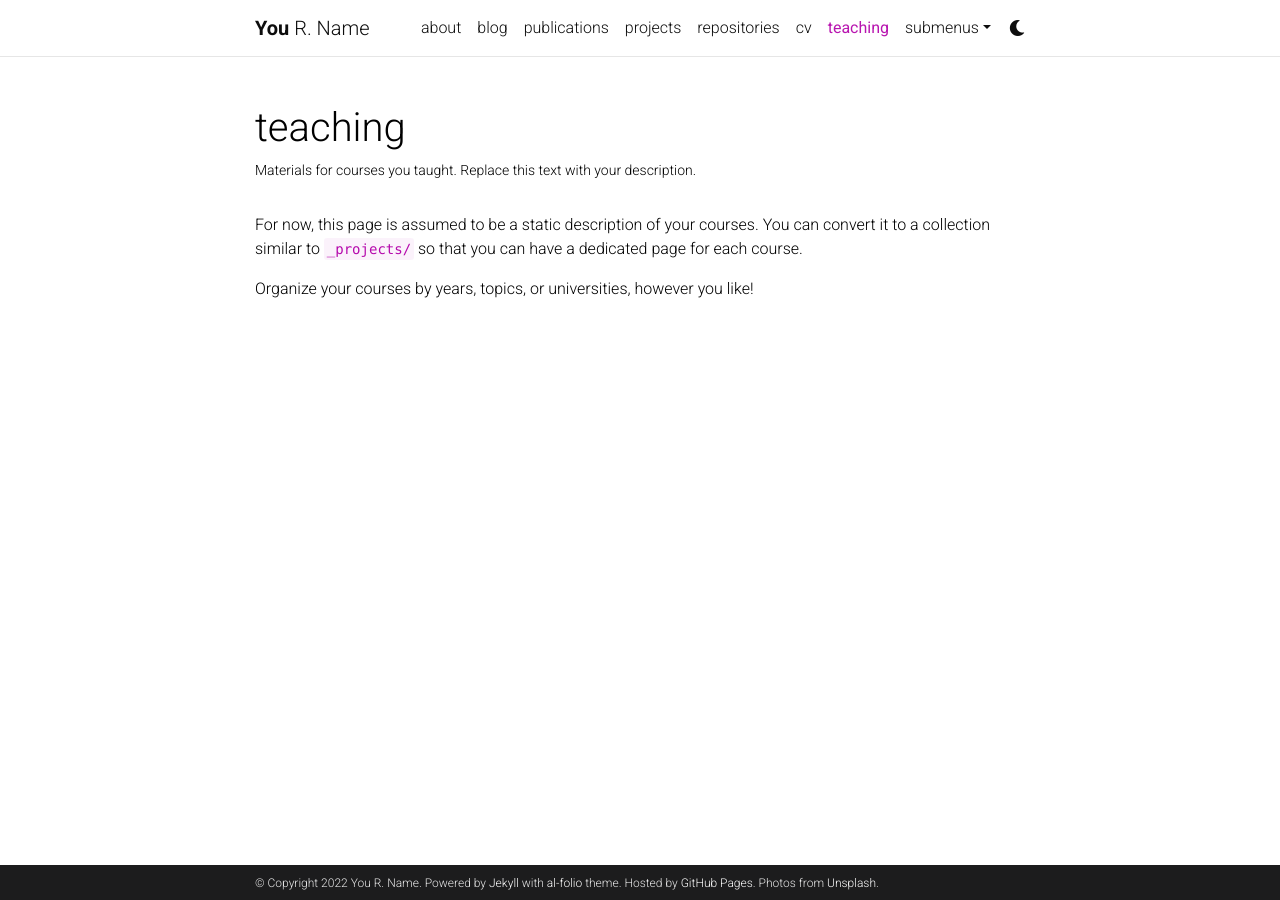
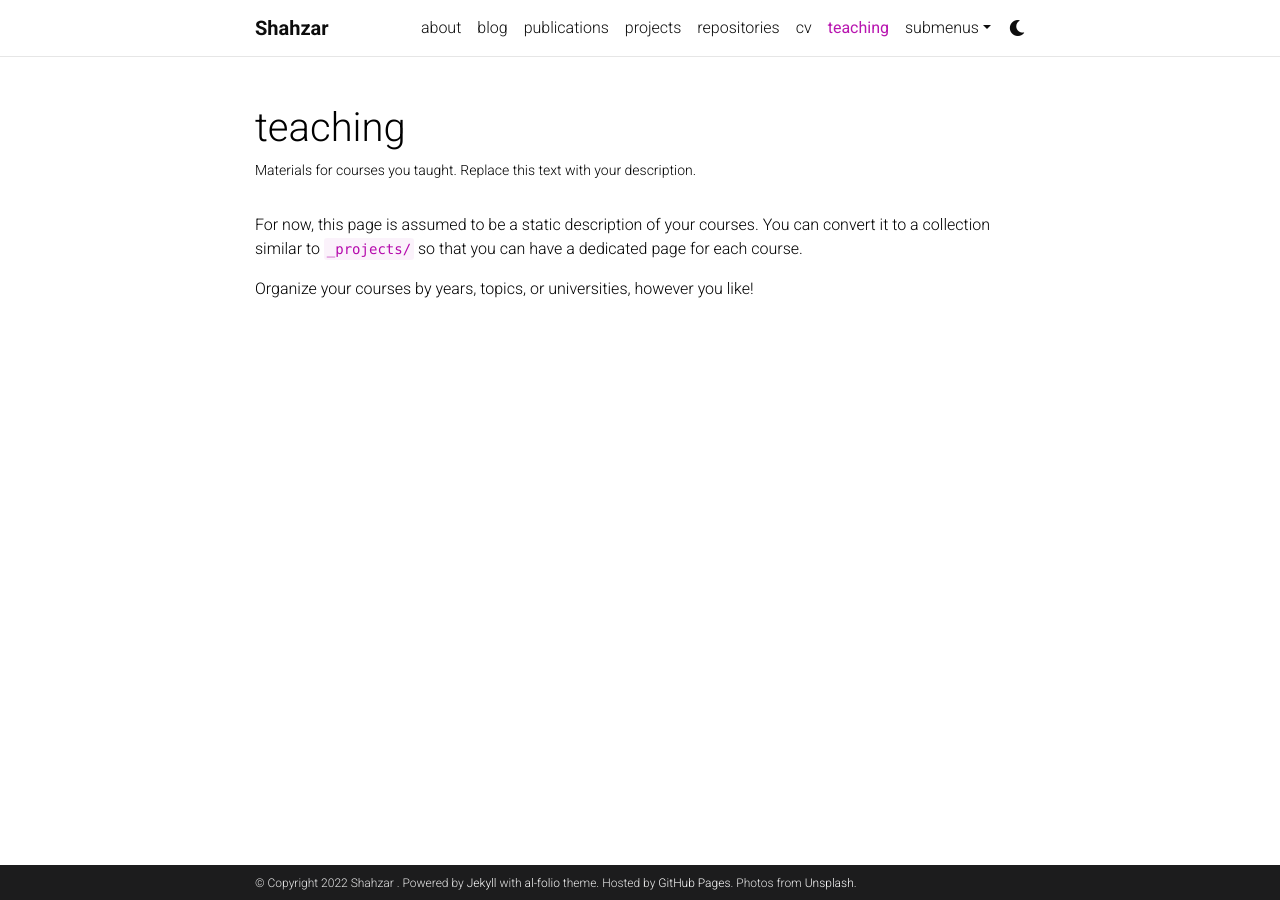
Before and after one commit to shahzarrizvi/shahzarrizvi.github.io, a Jekyll site: the page built from _pages/teaching.md, in a window 1280 px wide. Built offline with Jekyll 4.4.1, drawn with Linux system fonts in a browser that asks for light colours; comment, search, counter and statistics services are not loaded; a style sheet for code colours, icons or effects is not loaded.

Commit message:
Edit _config.yml with name & email

```diff
--- a/_config.yml
+++ b/_config.yml
@@ -3,10 +3,10 @@
 # -----------------------------------------------------------------------------
 
 title: blank # the website title (if blank, full name will be used instead)
-first_name: You
-middle_name: R.
-last_name: Name
-email: you@example.com
+first_name: Shahzar
+middle_name:
+last_name:
+email: shahzar@berkeley.edu
 description: > # the ">" symbol means to ignore newlines until "footer_text:"
   A simple, whitespace theme for academics. Based on [*folio](https://github.com/bogoli/-folio) design.
 footer_text: >
@@ -18,8 +18,8 @@
 lang: en # the language of your site (for example: en, fr, cn, ru, etc.)
 icon: ⚛️  # the emoji used as the favicon (alternatively, provide image name in /assets/img/)
 
-url: https://alshedivat.github.io # the base hostname & protocol for your site
-baseurl: /al-folio # the subpath of your site, e.g. /blog/
+url: https://shahzarrizvi.github.io # the base hostname & protocol for your site
+baseurl:  # the subpath of your site, e.g. /blog/
 last_updated: false # set to true if you want to display last updated in the footer
 impressum_path:  # set to path to include impressum link in the footer, use the same path as permalink in a page, helps to conform with EU GDPR
 
```
